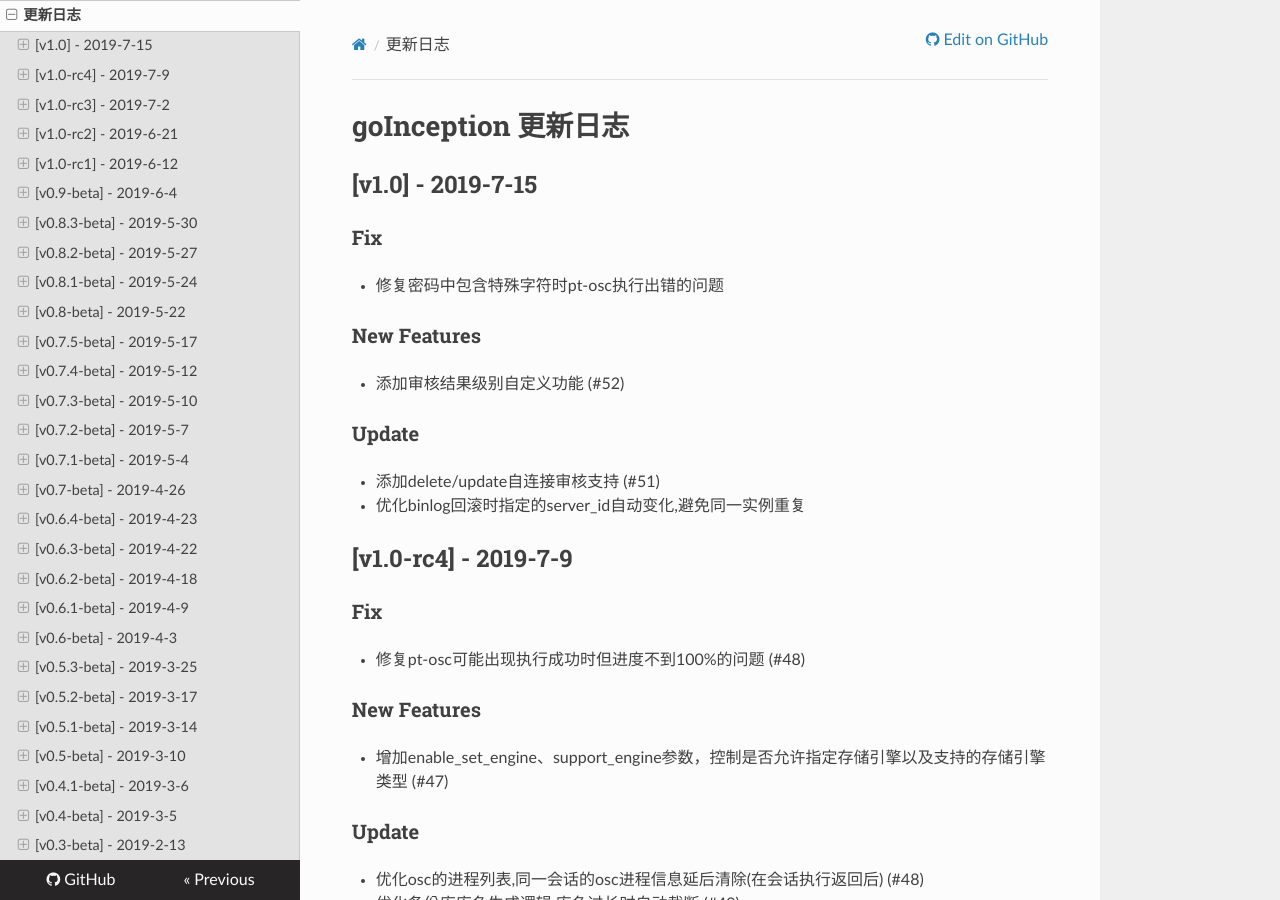
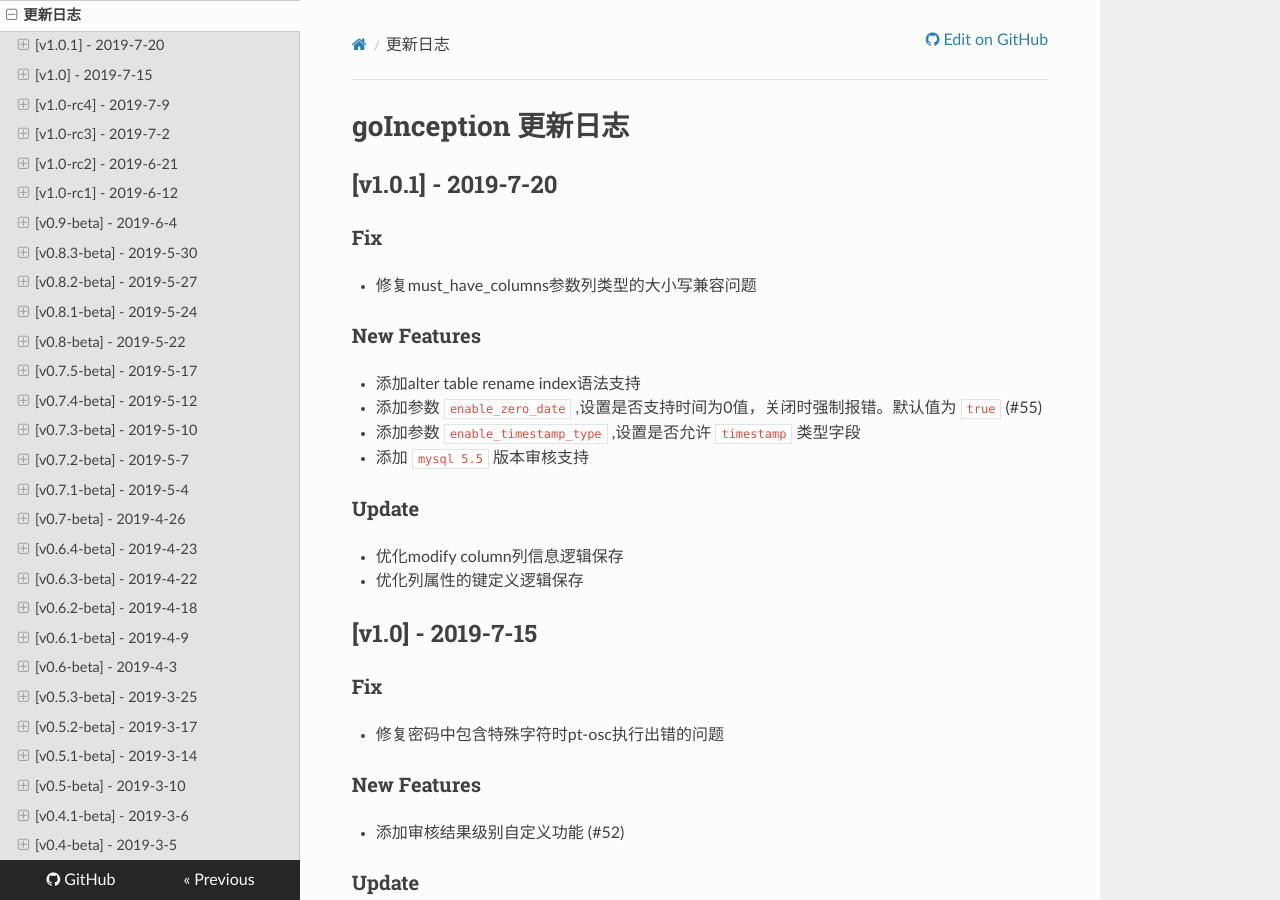
Before and after one commit to hanchuanchuan/goInception, an MkDocs documentation site: the page built from docs/changelog.md, in a window 1280 px wide and 900 px high. Built offline with MkDocs 1.6.1, drawn with Linux system fonts in a browser that asks for light colours; nearby versions of some CDN libraries.

Commit message:
release: v1.0.1

```diff
--- a/docs/changelog.md
+++ b/docs/changelog.md
@@ -1,4 +1,20 @@
 # goInception 更新日志
+
+
+## [v1.0.1] - 2019-7-20
+
+### Fix
+* 修复must_have_columns参数列类型的大小写兼容问题
+
+### New Features
+* 添加alter table rename index语法支持
+* 添加参数 `enable_zero_date` ,设置是否支持时间为0值，关闭时强制报错。默认值为 `true` (#55)
+* 添加参数 `enable_timestamp_type` ,设置是否允许 `timestamp` 类型字段
+* 添加 `mysql 5.5` 版本审核支持
+
+### Update
+* 优化modify column列信息逻辑保存
+* 优化列属性的键定义逻辑保存
 
 
 ## [v1.0] - 2019-7-15
```
